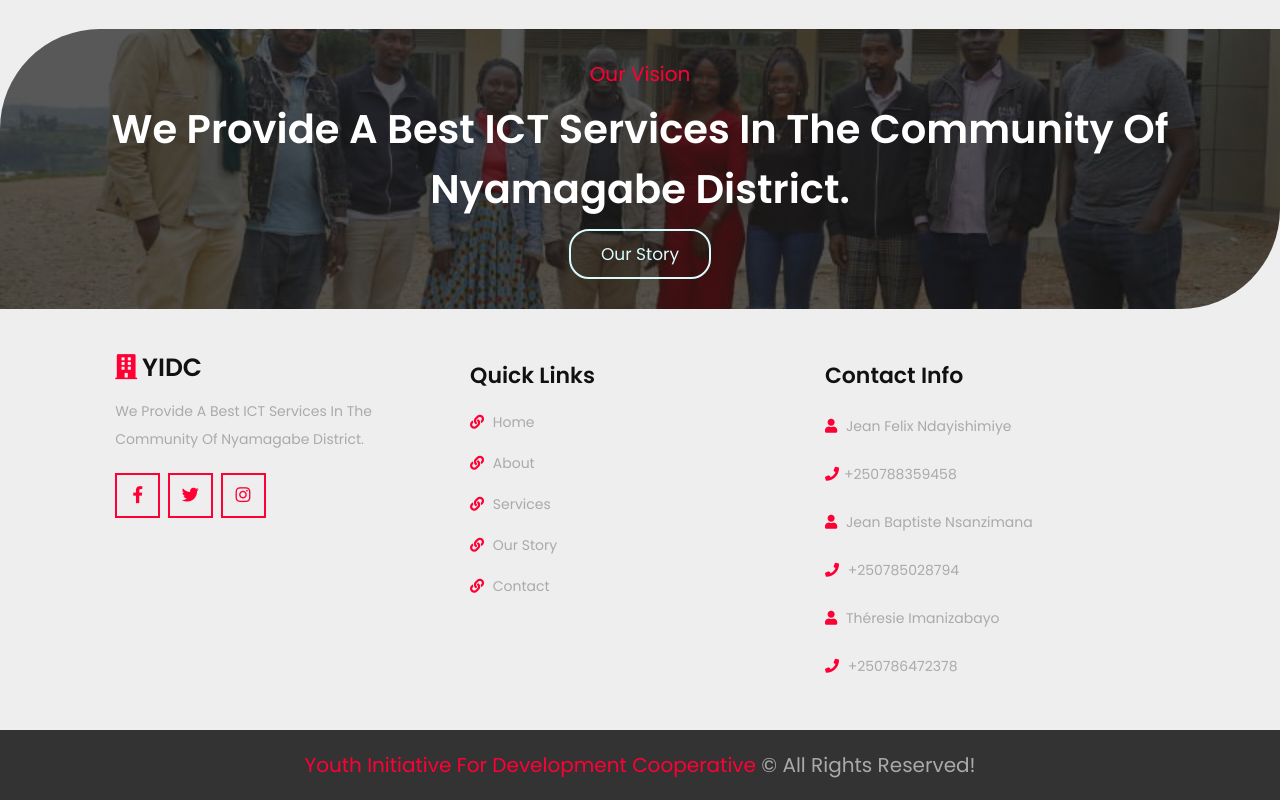
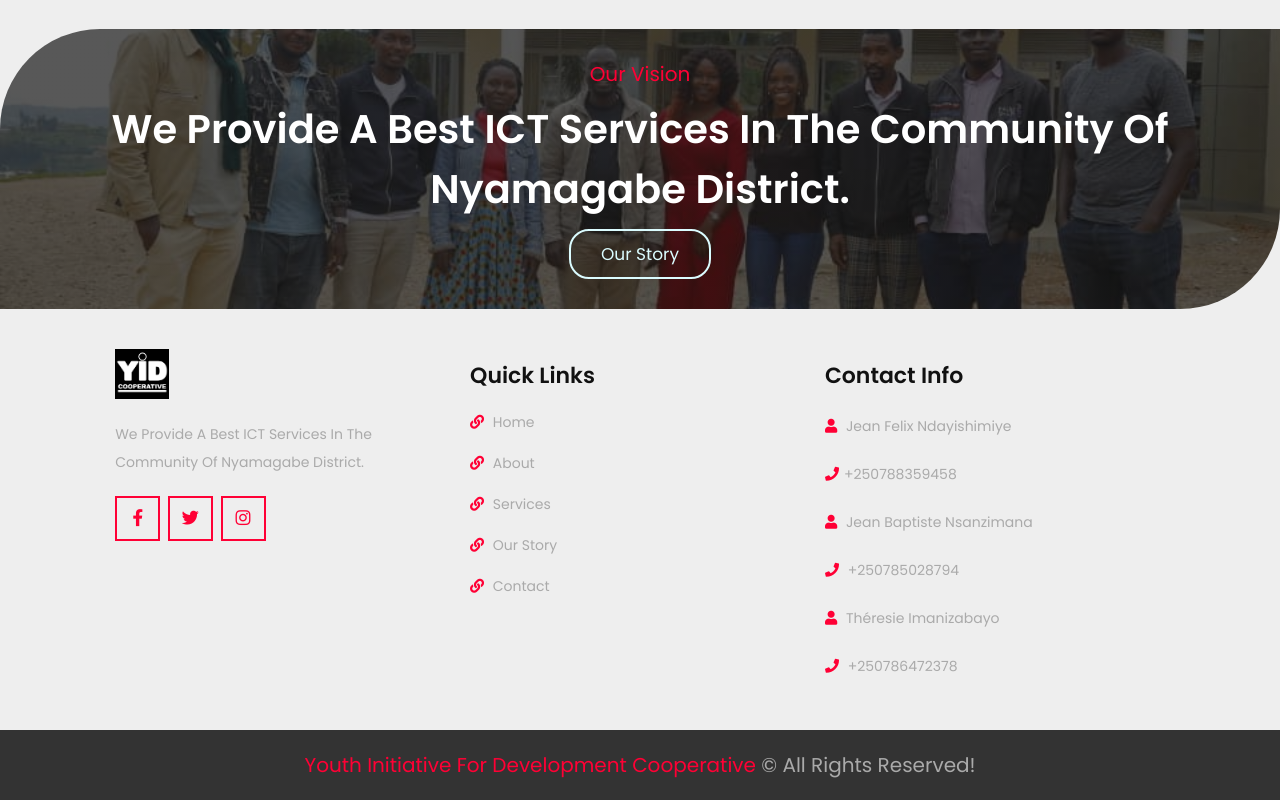
Before and after one commit to ganzagauzy/Youth-Initiative-, a plain HTML site: page index.html in a window 1280 px wide. Shown: the part 2612-3412 px from the top of the page. Drawn offline with nearby package versions, Linux system fonts and the light colour scheme.

Commit message:
logo footer

```diff
--- a/index.html
+++ b/index.html
@@ -247,7 +247,7 @@
     <div class="box-container">
 
         <div class="box" data-aos="fade-up" data-aos-delay="150">
-            <a href="#" class="logo"> <i class="fas fa-building"></i>YIDC </a>
+            <a href="#" class="logo"> <img src="images/logo.jpeg" alt=""></a>
             <p>We provide a best ICT services in the community of Nyamagabe District.</p>
             <div class="share">
                 <a href="https://www.facebook.com/YID-Cooperative-102226585550615/" target="blanc" class="fab fa-facebook-f"></a>
```
